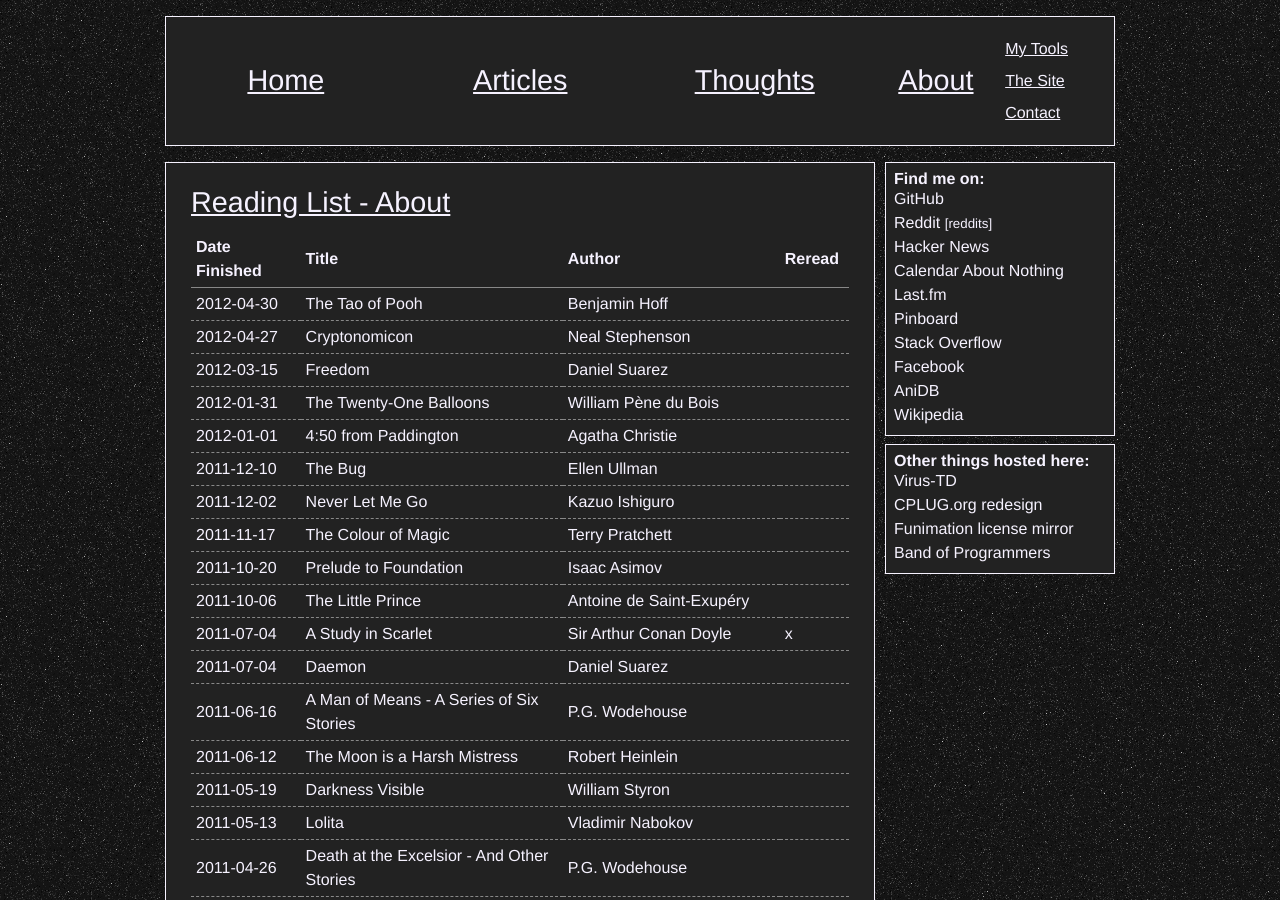
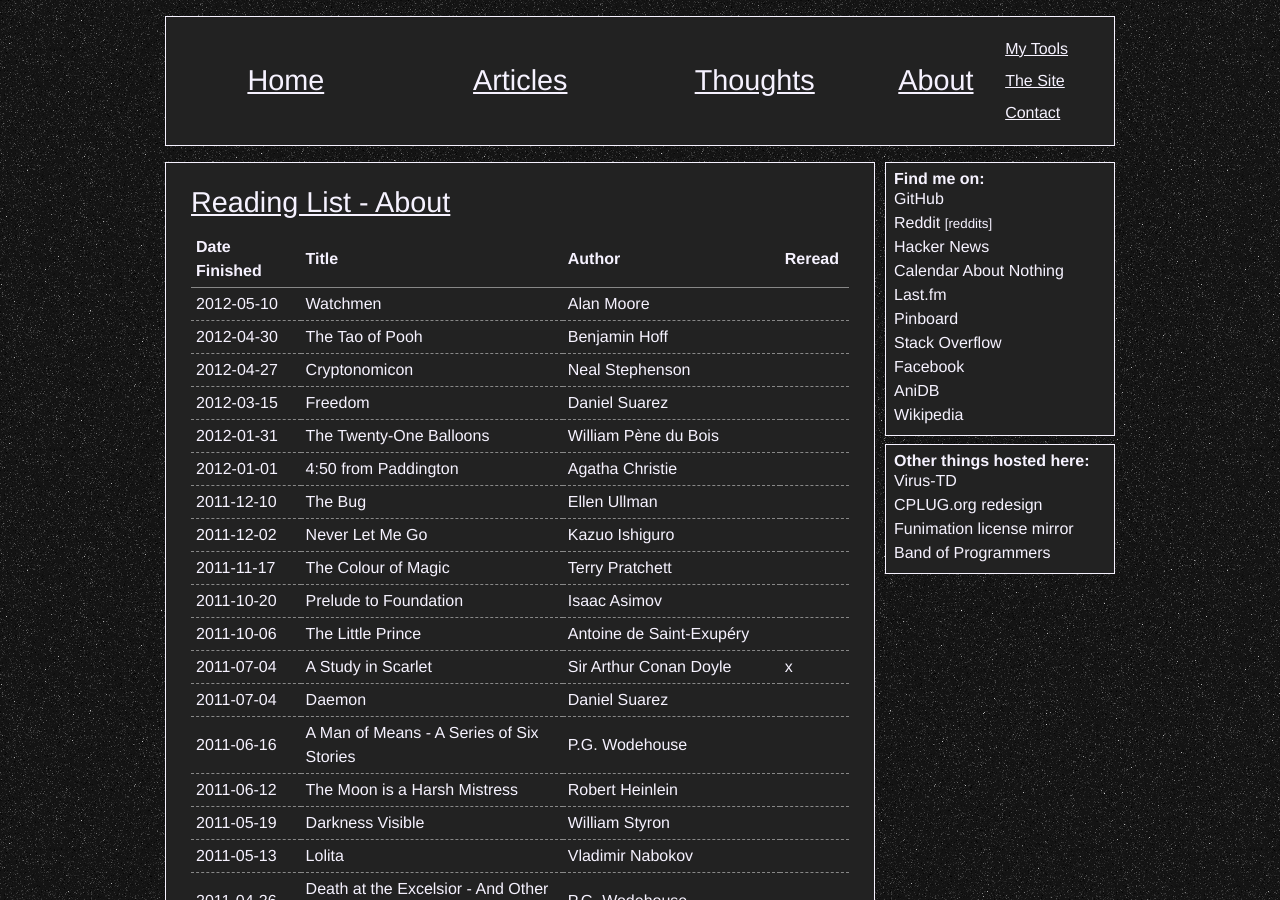
Before and after one commit to xiongchiamiov/xiongchiamiov.github.com, a Jekyll site: the page built from about/reading-list.md, in a window 1280 px wide and 900 px high. Built offline with Jekyll 4.4.1, drawn with Linux system fonts in a browser that asks for light colours; Markdown is read by kramdown in place of the engine named in the settings; comment, search, counter and statistics services are not loaded.

Commit message:
update reading list: watchmen

```diff
--- a/about/reading-list.md
+++ b/about/reading-list.md
@@ -5,6 +5,7 @@ title: Reading List - About
 
 Date Finished | Title                       | Author                            | Reread
 ------------- | --------------------------- | --------------------------------- | --------
+  2012-05-10  | Watchmen                    | Alan Moore                        |
   2012-04-30  | The Tao of Pooh             | Benjamin Hoff                     |
   2012-04-27  | Cryptonomicon               | Neal Stephenson                   |
   2012-03-15  | Freedom                     | Daniel Suarez                     |
```
